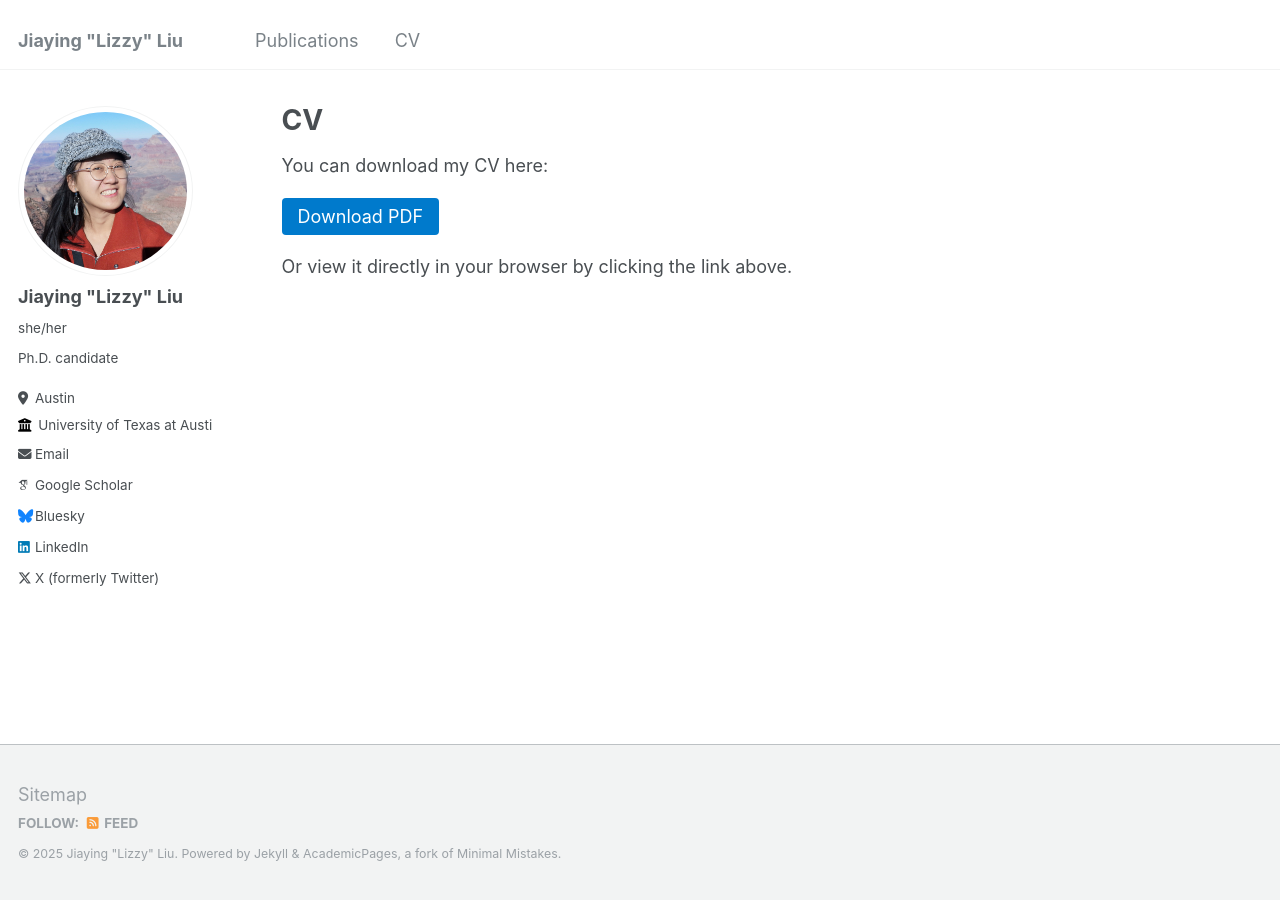
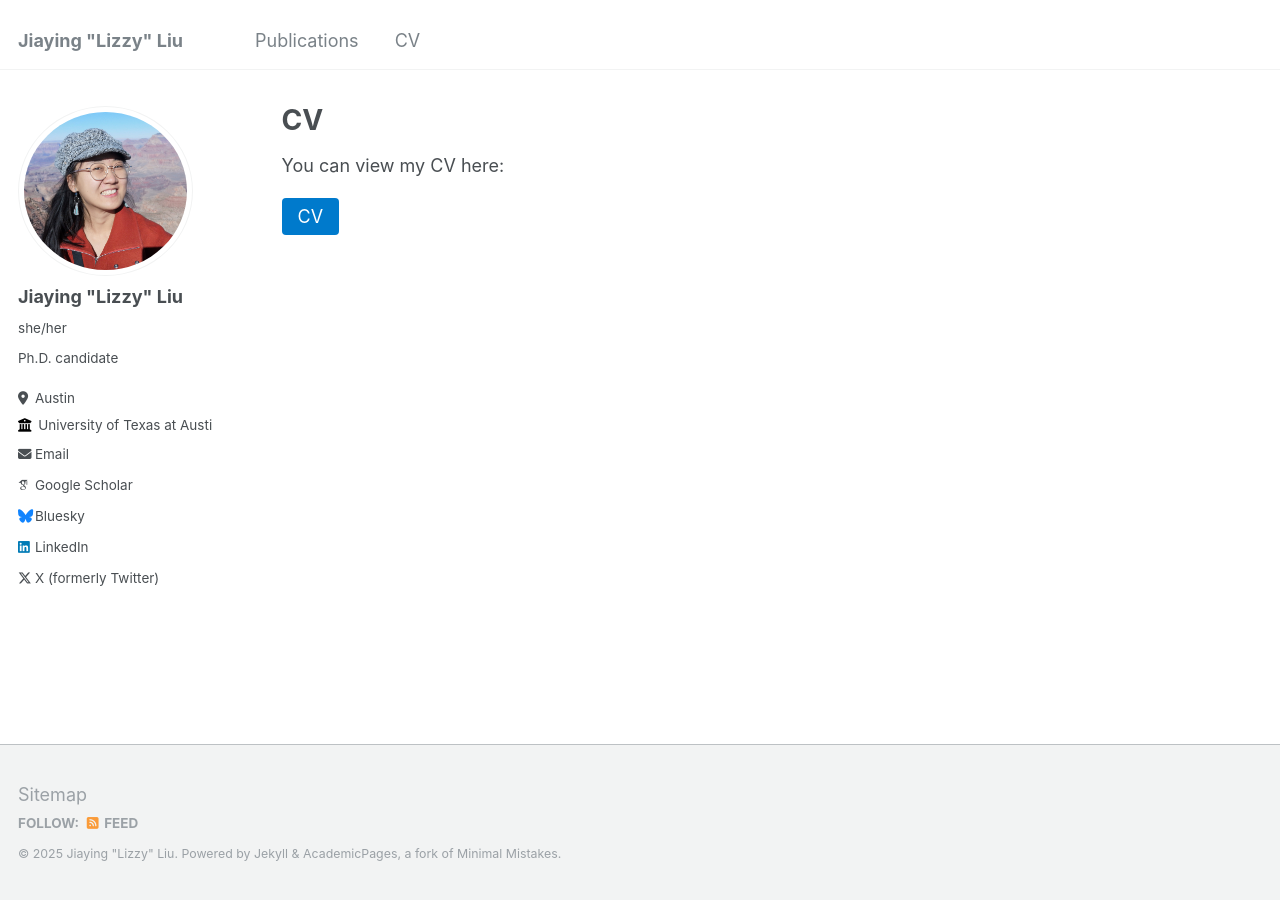
Before and after one commit to lizzyliu666/lizzyliu666.github.io, a Jekyll site: the page built from _pages/cv.md, in a window 1280 px wide. Built offline with Jekyll 4.4.1, drawn with Linux system fonts in a browser that asks for light colours; some web fonts are replaced.

Commit message:
Update CV download link text and instructions

```diff
--- a/_pages/cv.md
+++ b/_pages/cv.md
@@ -7,13 +7,11 @@ redirect_from:
   - /resume
 ---
 
-You can download my CV here:
+You can view my CV here:
 
 <p>
   <a href="https://lizzyliu666.github.io/assets/JiayingLizzyLiu_CV.pdf" target="_blank"
      style="text-decoration:none; background-color:#007acc; color:white; padding:8px 16px; border-radius:4px;">
-    Download PDF
+    CV
   </a>
 </p>
-
-Or view it directly in your browser by clicking the link above.
```
